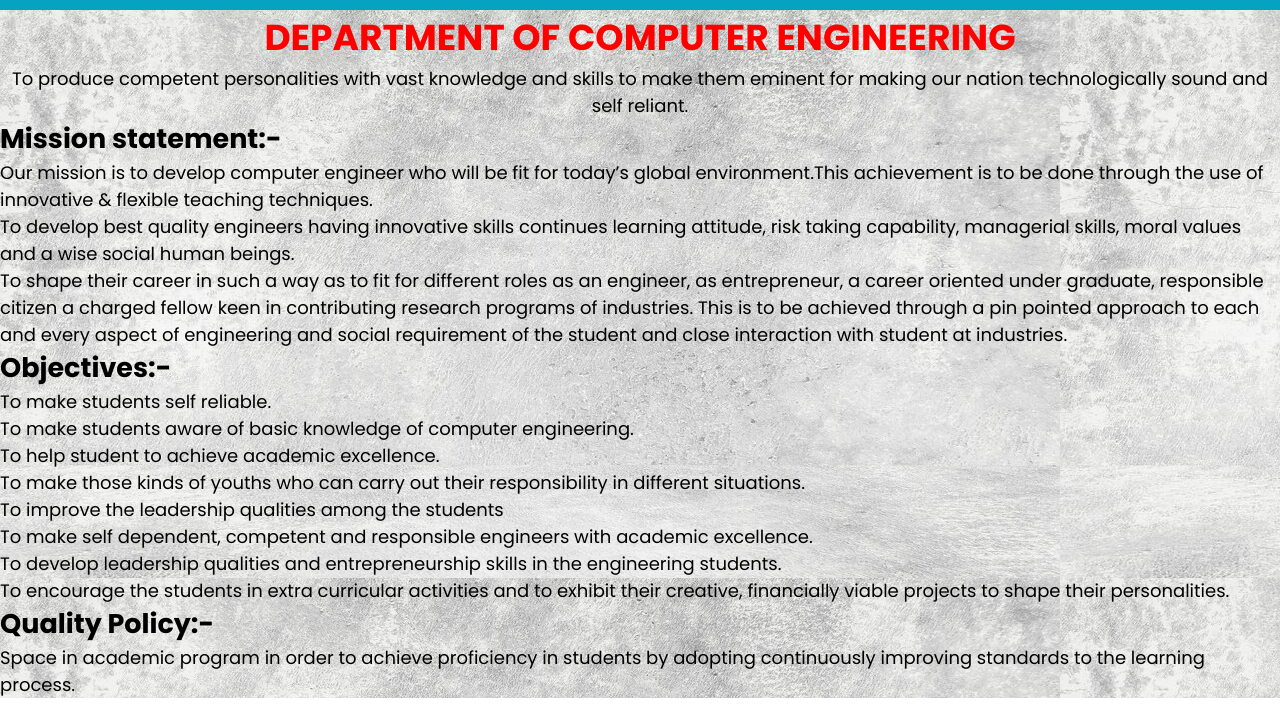
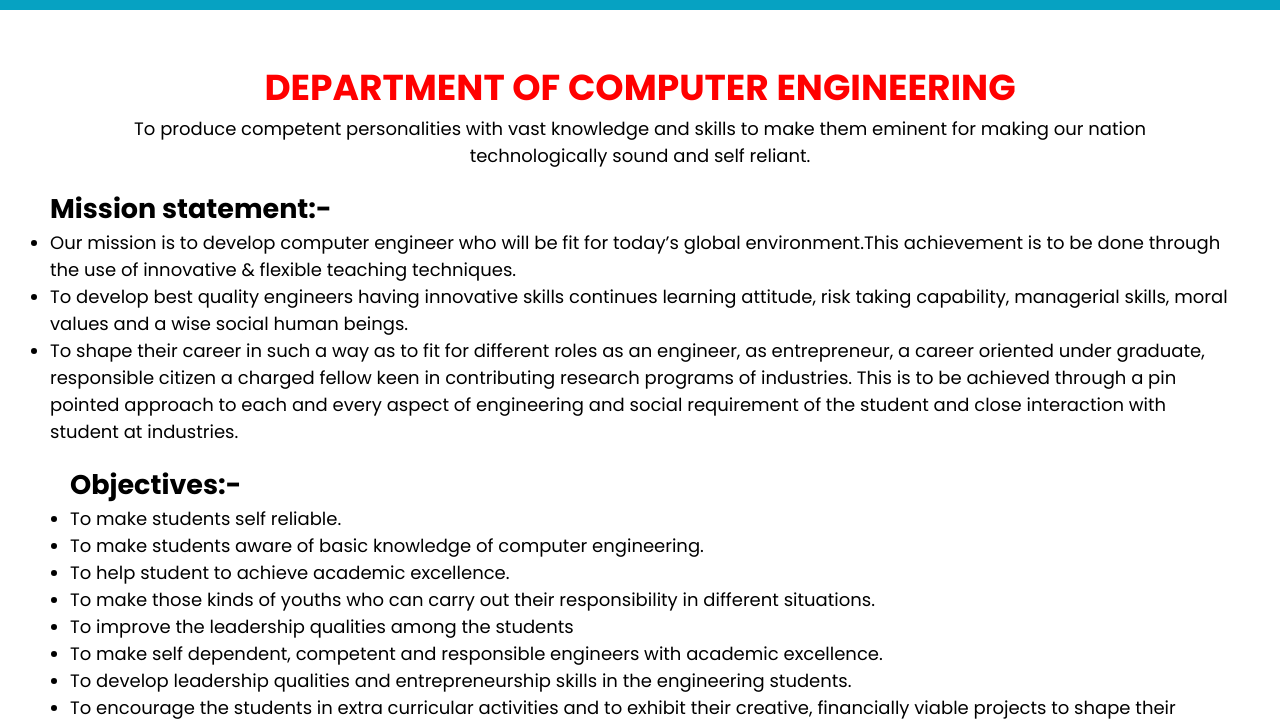
Before and after one commit to Avinashdev2011/Latthepolytechnic, a plain HTML site: page CO.html in a window 1280 px wide. Shown: the part 73-798 px from the top of the page. Drawn offline with Linux system fonts and the light colour scheme.

Commit message:
style.css

```diff
--- a/style.css
+++ b/style.css
@@ -60,10 +60,14 @@
 }
 .b{
     font-size: 18px;
-    background-image: url(images/bg.png);
+    margin: 50px;
     height: 100%;
 }
+.o{
+    margin: 20px;
+}
 .d{
+    margin: 20px;
     text-align: center;
 }
 .d h1{
```
